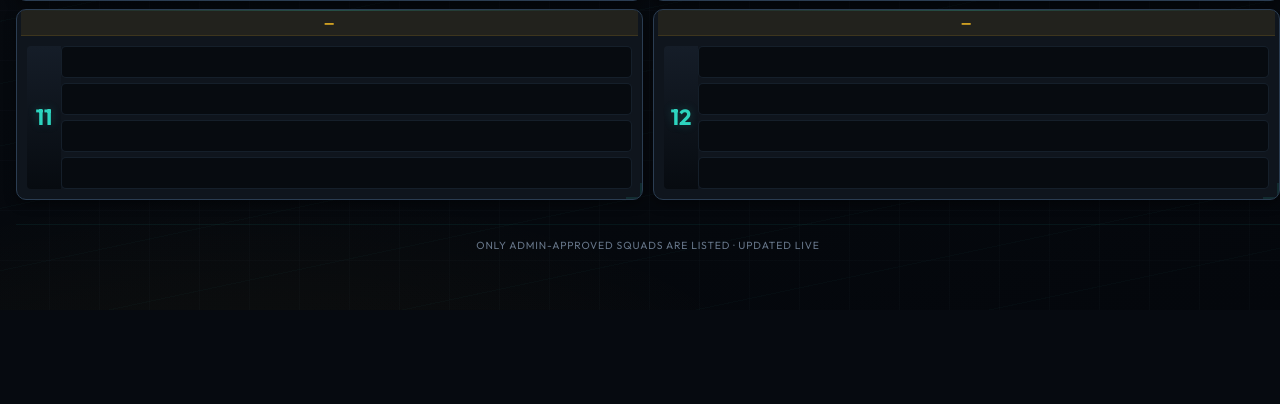
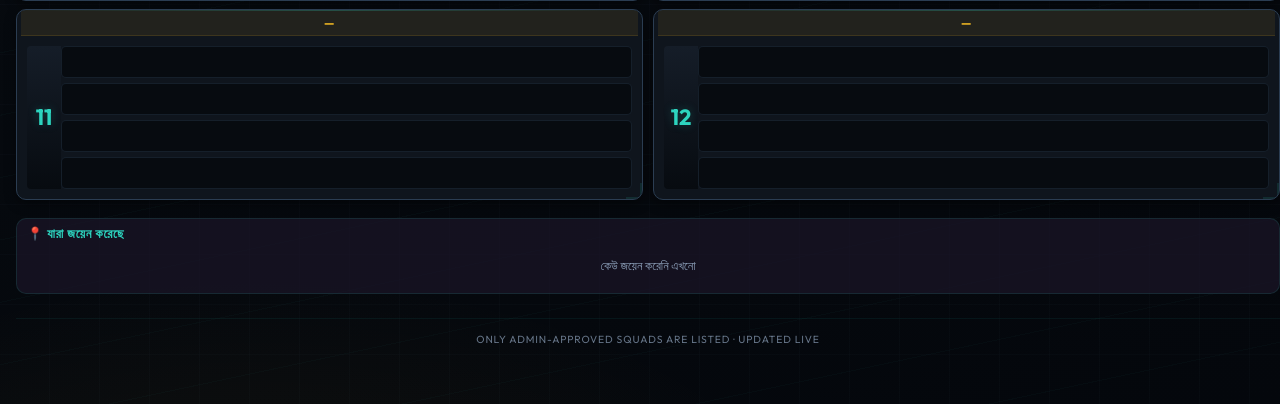
Before and after one commit to Moradmd/ff-tournament, a Flask app: page / in a window 1280 px wide. Shown: the part 1213-1617 px from the top of the page. Before the commit the page ends 1463 px from the top, so only its background shows below. Run offline with Flask 3, Linux system fonts and the light colour scheme; data comes from the database, SQL or seed files in the repository; data that the repository does not hold is empty.

Commit message:
feat: live 'Recently Joined' feed on lobby with auto-refresh every 10s

```diff
--- a/app.py
+++ b/app.py
@@ -351,6 +351,40 @@ def api_check_joined():
             "status": order["status"],
             "status_url": url_for("join_status", order_id=order["id"], t=vt) if vt else url_for("join_status", order_id=order["id"]),
         })
+
+
+@app.route("/api/recent-orders")
+def api_recent_orders():
+    limit = max(1, min(50, request.args.get("limit", 10, type=int)))
+    with get_db() as conn:
+        t = get_tournament(conn)
+        rows = conn.execute(
+            """
+            SELECT o.id, o.status, o.squad_name, o.leader_contact, o.created_at,
+                   s.slot_number
+            FROM orders o
+            LEFT JOIN slots s ON s.id = o.assigned_slot_id
+            WHERE o.tournament_id = ? AND o.status IN ('approved','pending_approval')
+            ORDER BY datetime(o.created_at) DESC
+            LIMIT ?
+            """,
+            (t["id"], limit),
+        ).fetchall()
+        result = []
+        for r in rows:
+            players = conn.execute(
+                "SELECT display_name FROM order_members WHERE order_id = ? ORDER BY position LIMIT 1",
+                (r["id"],),
+            ).fetchone()
+            name = (r["squad_name"] or "").strip() or (players["display_name"] if players else "")
+            result.append({
+                "order_id": r["id"],
+                "slot": r["slot_number"],
+                "name": name,
+                "status": r["status"],
+                "time": r["created_at"],
+            })
+    return jsonify(result)
 
 
 @app.route("/join")
--- a/static/ff-lobby.css
+++ b/static/ff-lobby.css
@@ -2507,6 +2507,99 @@ body {
   overflow-x: hidden;
 }
 
+/* ─── Recently Joined ─── */
+.ff-recent-joined {
+  margin: 18px 0 8px;
+  padding: 6px 10px 10px;
+  background: rgba(28,22,40,0.7);
+  border: 1px solid rgba(45,212,191,0.12);
+  border-radius: 10px;
+}
+
+.ff-recent-title {
+  margin: 0 0 6px;
+  font-size: 0.8rem;
+  font-weight: 700;
+  text-transform: uppercase;
+  letter-spacing: 0.06em;
+  color: var(--ff-teal, #2dd4bf);
+}
+
+.ff-recent-list {
+  display: flex;
+  flex-direction: column;
+  gap: 3px;
+  max-height: 200px;
+  overflow-y: auto;
+  scrollbar-width: thin;
+  scrollbar-color: rgba(45,212,191,0.25) transparent;
+}
+
+.ff-recent-item {
+  display: flex;
+  align-items: center;
+  gap: 6px;
+  padding: 4px 8px;
+  font-size: 0.78rem;
+  border-radius: 6px;
+  background: rgba(45,212,191,0.04);
+  border-left: 3px solid var(--ff-teal, #2dd4bf);
+  animation: ffRecentIn 0.3s ease-out;
+}
+
+.ff-recent-item.is-pending {
+  border-left-color: var(--ff-amber, #f59e0b);
+  opacity: 0.8;
+}
+
+.ff-recent-slot {
+  font-weight: 700;
+  color: var(--ff-gold, #f0c040);
+  flex-shrink: 0;
+  min-width: 28px;
+}
+
+.ff-recent-name {
+  flex: 1;
+  min-width: 0;
+  overflow: hidden;
+  text-overflow: ellipsis;
+  white-space: nowrap;
+  color: var(--ff-name, #f2e6c8);
+}
+
+.ff-recent-time {
+  font-size: 0.68rem;
+  color: var(--ff-muted, #8e82a4);
+  flex-shrink: 0;
+  white-space: nowrap;
+}
+
+.ff-recent-placeholder {
+  text-align: center;
+  padding: 10px 0;
+  font-size: 0.78rem;
+  color: var(--ff-muted, #8e82a4);
+}
+
+@keyframes ffRecentIn {
+  from { opacity: 0; transform: translateY(-6px); }
+  to   { opacity: 1; transform: translateY(0); }
+}
+
+@media (max-width: 420px) {
+  .ff-recent-joined {
+    padding: 4px 8px 8px;
+  }
+  .ff-recent-title {
+    font-size: 0.72rem;
+  }
+  .ff-recent-item {
+    font-size: 0.72rem;
+    padding: 3px 6px;
+  }
+}
+
 @media (max-width: 420px) {
   .ff-receipt-row strong {
     max-width: 50%;
--- a/templates/lobby.html
+++ b/templates/lobby.html
@@ -60,6 +60,12 @@
       {% endfor %}
     </div>
 
+    <div class="ff-recent-joined">
+      <h3 class="ff-recent-title">📍 যারা জয়েন করেছে</h3>
+      <div id="ffRecentList" class="ff-recent-list">
+        <div class="ff-recent-placeholder">লোড হচ্ছে...</div>
+      </div>
+    </div>
     <p class="ff-footer-note">Only admin-approved squads are listed · Updated live</p>
   </div>
 
@@ -407,6 +413,54 @@
 
   <script>
   (function () {
+    var listEl = document.getElementById("ffRecentList");
+    if (listEl) {
+      var lastCount = 0;
+      function loadRecent() {
+        fetch("{{ url_for('api_recent_orders') }}?limit=10")
+          .then(function (r) { return r.json(); })
+          .then(function (data) {
+            if (!data || !data.length) {
+              listEl.innerHTML = '<div class="ff-recent-placeholder">কেউ জয়েন করেনি এখনো</div>';
+              lastCount = 0;
+              return;
+            }
+            var html = "";
+            data.forEach(function (o) {
+              var label = o.status === "approved" ? "✅" : "⏳";
+              var cls = o.status === "approved" ? "" : " is-pending";
+              var name = o.name || "Squad #" + o.order_id;
+              html += '<div class="ff-recent-item' + cls + '">' +
+                '<span class="ff-recent-slot">#' + o.slot + '</span>' +
+                '<span class="ff-recent-name">' + label + " " + escHtml(name) + '</span>' +
+                '<span class="ff-recent-time">' + timeAgo(o.time) + '</span></div>';
+            });
+            listEl.innerHTML = html;
+            lastCount = data.length;
+          })
+          .catch(function () {});
+      }
+      function escHtml(s) {
+        var d = document.createElement("div");
+        d.appendChild(document.createTextNode(s || ""));
+        return d.innerHTML;
+      }
+      function timeAgo(iso) {
+        if (!iso) return "";
+        try {
+          var diff = Math.floor((Date.now() - new Date(iso.replace(" ","T")+"Z").getTime()) / 1000);
+          if (diff < 60) return "এখনই";
+          if (diff < 3600) return Math.floor(diff/60) + "m";
+          return Math.floor(diff/3600) + "h";
+        } catch(e) { return ""; }
+      }
+      loadRecent();
+      setInterval(loadRecent, 10000);
+    }
+  })();
+  </script>
+  <script>
+  (function () {
     var joinBtn = document.getElementById("joinBtn");
     var contact = "";
     try { contact = (localStorage.getItem("ff_contact") || "").trim(); } catch (e) {}
```
